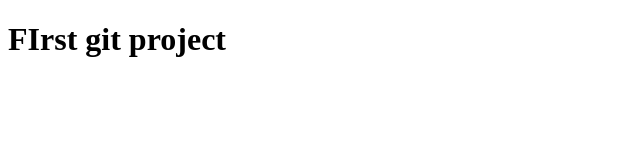
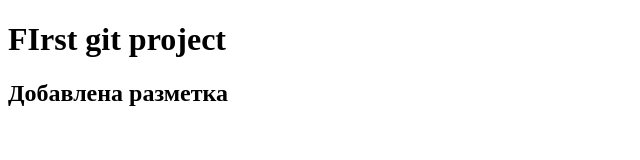
Before and after one commit to AmaliNur/first-project, a plain HTML site: page index.html in a window 1280 px wide. Shown: the whole page, without its empty margins (0-640 px from the left). Drawn offline with Linux system fonts and the light colour scheme.

Commit message:
добавлена разметка

```diff
--- a/index.html
+++ b/index.html
@@ -7,5 +7,6 @@
 </head>
 <body>
     <h1>FIrst git project</h1>
+    <h2>Добавлена разметка</h2>
 </body>
 </html>
```
